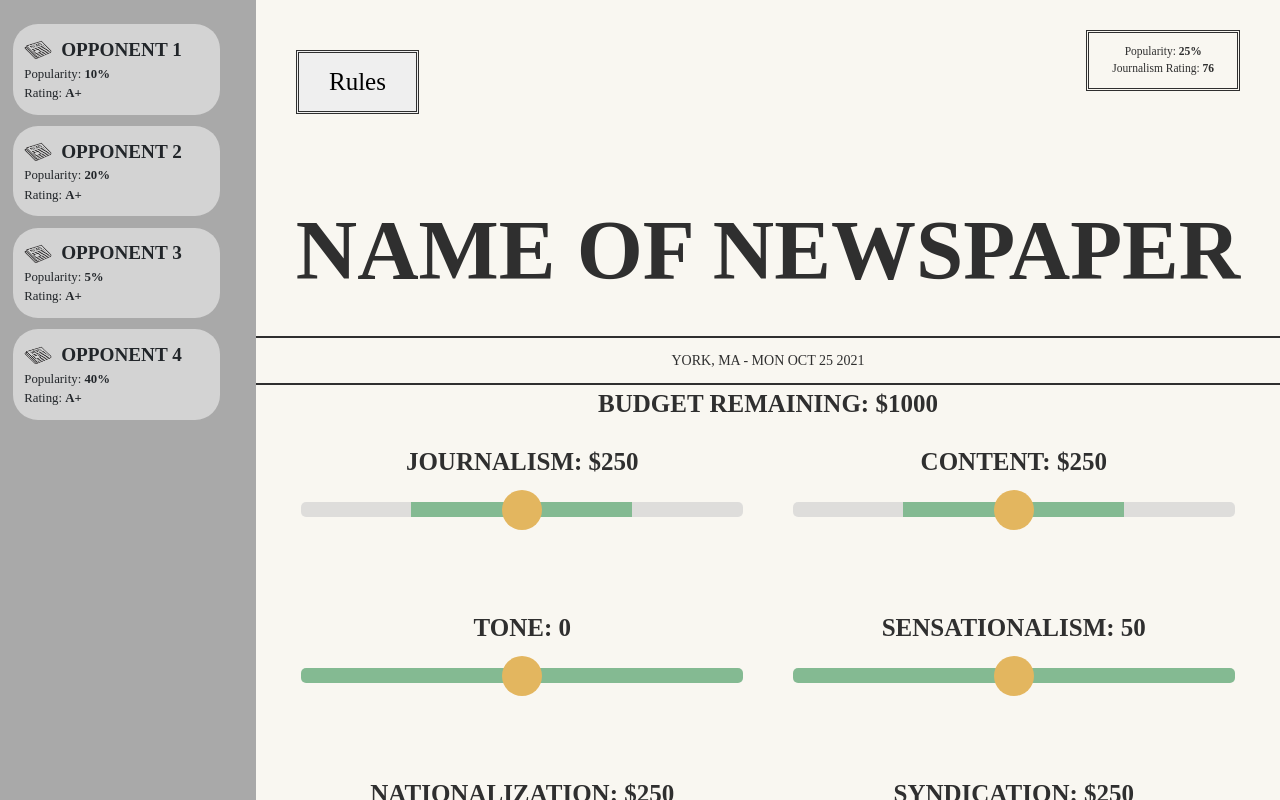
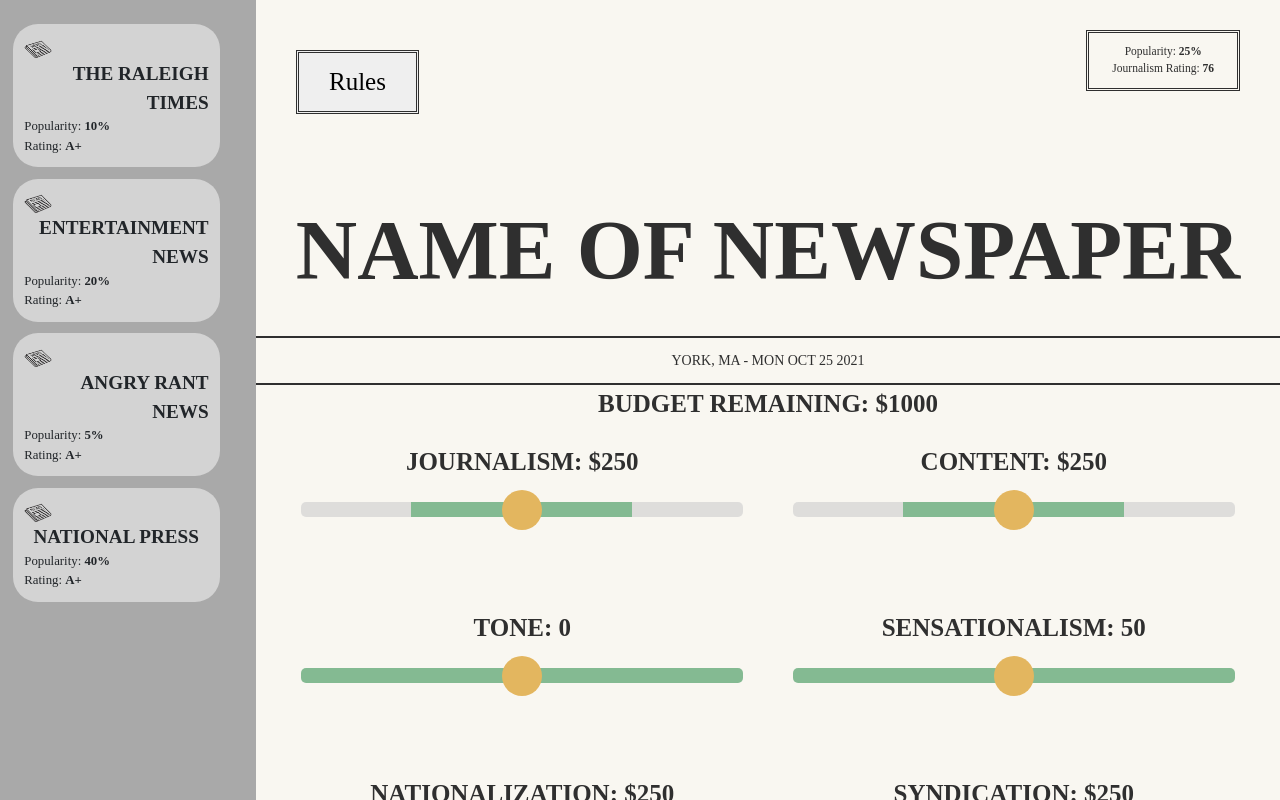
Before and after one commit to foleycolin00/NewspaperGame, an Angular app in the folder NewspaperGame/ClientApp/: page / in a window 1280 px wide. Built offline with nearby package versions, Linux system fonts and the light colour scheme.

Commit message:
Added minimax to opponent
Added a minimax algorithm to opponent

```diff
--- a/NewspaperGame/ClientApp/src/classes/opponent.js
+++ b/NewspaperGame/ClientApp/src/classes/opponent.js
@@ -3,7 +3,6 @@ Object.defineProperty(exports, "__esModule", { value: true });
 exports.Opponent = void 0;
 var opponents_component_1 = require("../app/opponents/opponents.component");
 var newspaper_1 = require("./newspaper");
-var tools_1 = require("./tools");
 var Opponent = /** @class */ (function () {
     function Opponent(name, focus) {
         this.popChange = 0;
@@ -28,25 +27,25 @@ var Opponent = /** @class */ (function () {
         var o;
         //Opponent 1
         //Classic local
-        o = new Opponent("Opponent 1", 0);
+        o = new Opponent("The Raleigh Times", 0);
         o.popularity = 10;
         o.sliders = [50, 50, 50, 50, 50, 50];
         opps.push(o);
         //Opponent 1
         //Tabloid
-        o = new Opponent("Opponent 2", 3);
+        o = new Opponent("Entertainment News", 3);
         o.popularity = 20;
         o.sliders = [10, 0, 75, 100, 50, 0];
         opps.push(o);
         //Opponent 1
         //Negative National
-        o = new Opponent("Opponent 3", 4);
+        o = new Opponent("Angry Rant News", 4);
         o.popularity = 5;
         o.sliders = [25, 75, 0, 75, 75, 15];
         opps.push(o);
         //Opponent 1
         //Really good national
-        o = new Opponent("Opponent 4", 1);
+        o = new Opponent("National Press", 1);
         o.popularity = 40;
         o.sliders = [100, 100, 0, 50, 100, 0];
         opps.push(o);
@@ -57,19 +56,66 @@ var Opponent = /** @class */ (function () {
         return new newspaper_1.Newspaper(date, this.sliders);
     };
     Opponent.prototype.shiftSliders = function () {
-        for (var i = 0; i < this.sliders.length; i++) {
-            //Shifts the focus to the right and everything else to the left
-            if (this.focus == i) {
-                if (this.sliders[i] + this.slidersDeltaRight[i] >= this.slidersRight[i]) {
-                    this.sliders[i] = tools_1.Tools.TrimNumber(this.sliders[i] + this.slidersDeltaRight[i] * 2);
-                }
-            }
-            else {
-                if (this.sliders[i] - this.slidersDeltaLeft[i] >= this.slidersLeft[i]) {
-                    this.sliders[i] = tools_1.Tools.TrimNumber(this.sliders[i] - this.slidersDeltaLeft[i]);
-                }
+        //for (let i = 0; i < this.sliders.length; i++) {
+        //  //Shifts the focus to the right and everything else to the left
+        //  //Use the rating method to see what the rating would be.
+        //  //Check what the rating would be for every change in sliders
+        //  //Maximize the focus slider, so assuming you increase that one, what other options would increase your score?
+        //  //loop through every option change for every slider, maybe by 5 or 10
+        //  if (this.focus == i) {
+        //    if (this.sliders[i] + this.slidersDeltaRight[i] >= this.slidersRight[i]) {
+        //      this.sliders[i] = Tools.TrimNumber(this.sliders[i] + this.slidersDeltaRight[i] * 2);
+        //    }
+        //  } else {
+        //    if (this.sliders[i] - this.slidersDeltaLeft[i] >= this.slidersLeft[i]) {
+        //      this.sliders[i] = Tools.TrimNumber(this.sliders[i] - this.slidersDeltaLeft[i]);
+        //    }
+        //  }
+        //}
+        this.sliders = this.abMax(this.sliders, 6, 0)[0];
+    };
+    Opponent.prototype.abMax = function (opponentSliders, maxDepth, currentDepth) {
+        if (maxDepth === void 0) { maxDepth = 6; }
+        //If we are on the have evaluated all the sliders, return the rating
+        if (currentDepth == maxDepth) {
+            return [opponentSliders, this.getSlidersRating(opponentSliders)];
+        }
+        //Follow what our best slider config is and what our best popularity number is
+        var bestSliders = null;
+        var bestPopularity = -Infinity;
+        var possibleMoves = [-5, -10, -15, 5, 10, 15];
+        var index = 0;
+        //If this slider is the opponents focus, then only allow it to go forward
+        if (currentDepth == this.focus) {
+            index = 3;
+        }
+        //Run through every possible move of the slider from 5,10,15,-5,-10,-15
+        for (var i = index; i < possibleMoves.length; i++) {
+            //Add this possible move to the sliders
+            var newSliders = opponentSliders;
+            newSliders[currentDepth] += possibleMoves[i];
+            //Run the method again with this new change implemented
+            var _a = this.abMax(newSliders, maxDepth, currentDepth + 1), recurseSliders = _a[0], currentPopularity = _a[1];
+            //Check if this move improved the sliders
+            if (currentPopularity > bestPopularity) {
+                bestPopularity = currentPopularity;
+                bestSliders = recurseSliders;
             }
         }
+        return [bestSliders, bestPopularity];
+    };
+    Opponent.prototype.getSlidersRating = function (sliders) {
+        var ideal = [100, 100, 50, 0, 50, 100];
+        var weights = [1, 1, 2, 1, 2, 1];
+        //Get rating out of 600, with 600 being the lowest
+        var rating = sliders.map(function (s, index) { return Math.abs(s - ideal[index]) * weights[index]; }).reduce(function (p, c) { return p + c; });
+        //Get out of 100, with 100 being the lowest
+        rating = Math.round(rating / 6);
+        //Get out of 100, with 100 being the highest
+        rating = Math.abs(rating - 100);
+        //Mathmatically, currently the highest rating you could get is an 88
+        rating = Math.round(rating / 88 * 100);
+        return rating;
     };
     return Opponent;
 }());
```
Also changed, not shown: NewspaperGame/ClientApp/src/classes/opponent.ts (+66 -14 lines), 1 other file (tests, documents, lock files or other folders).
